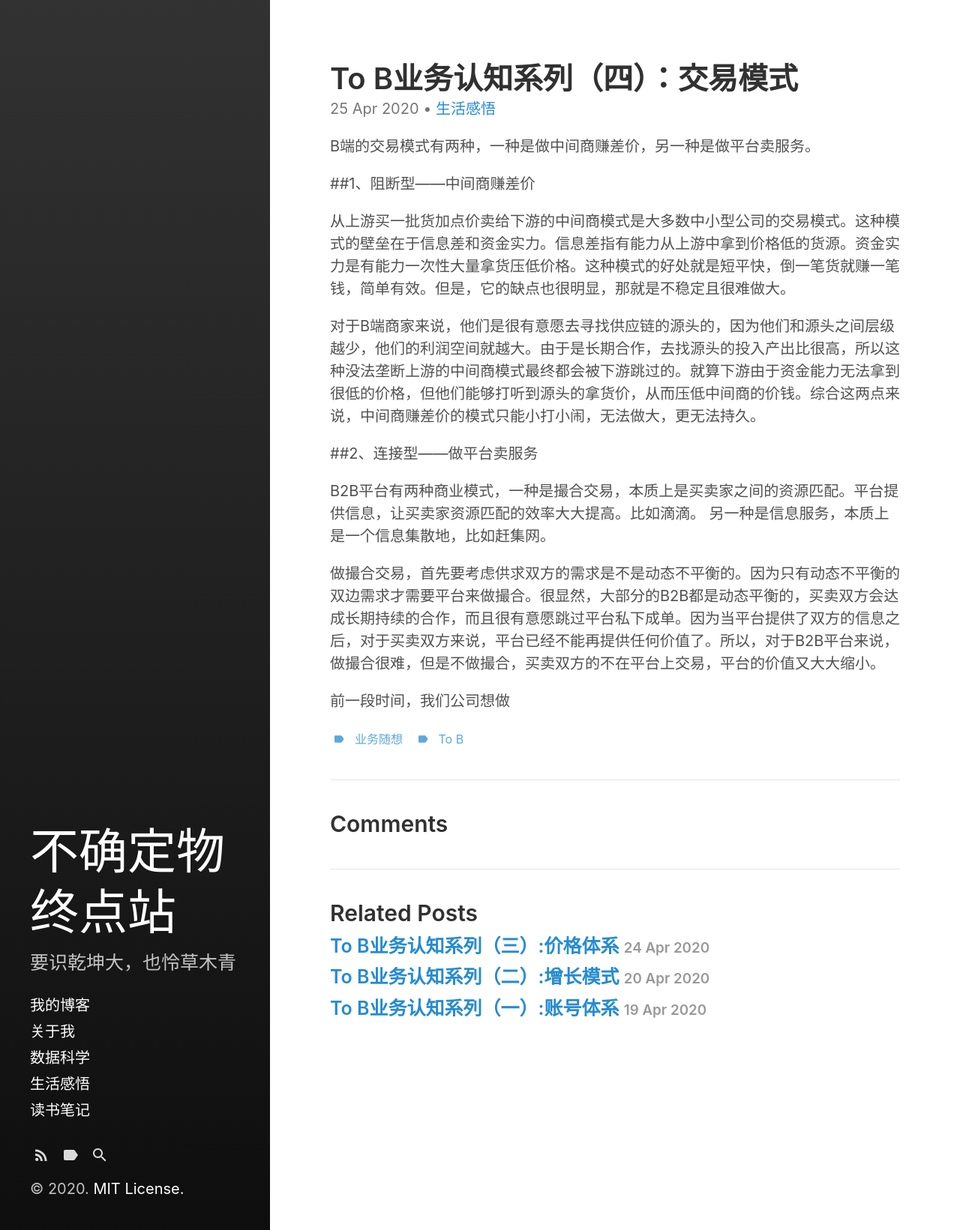
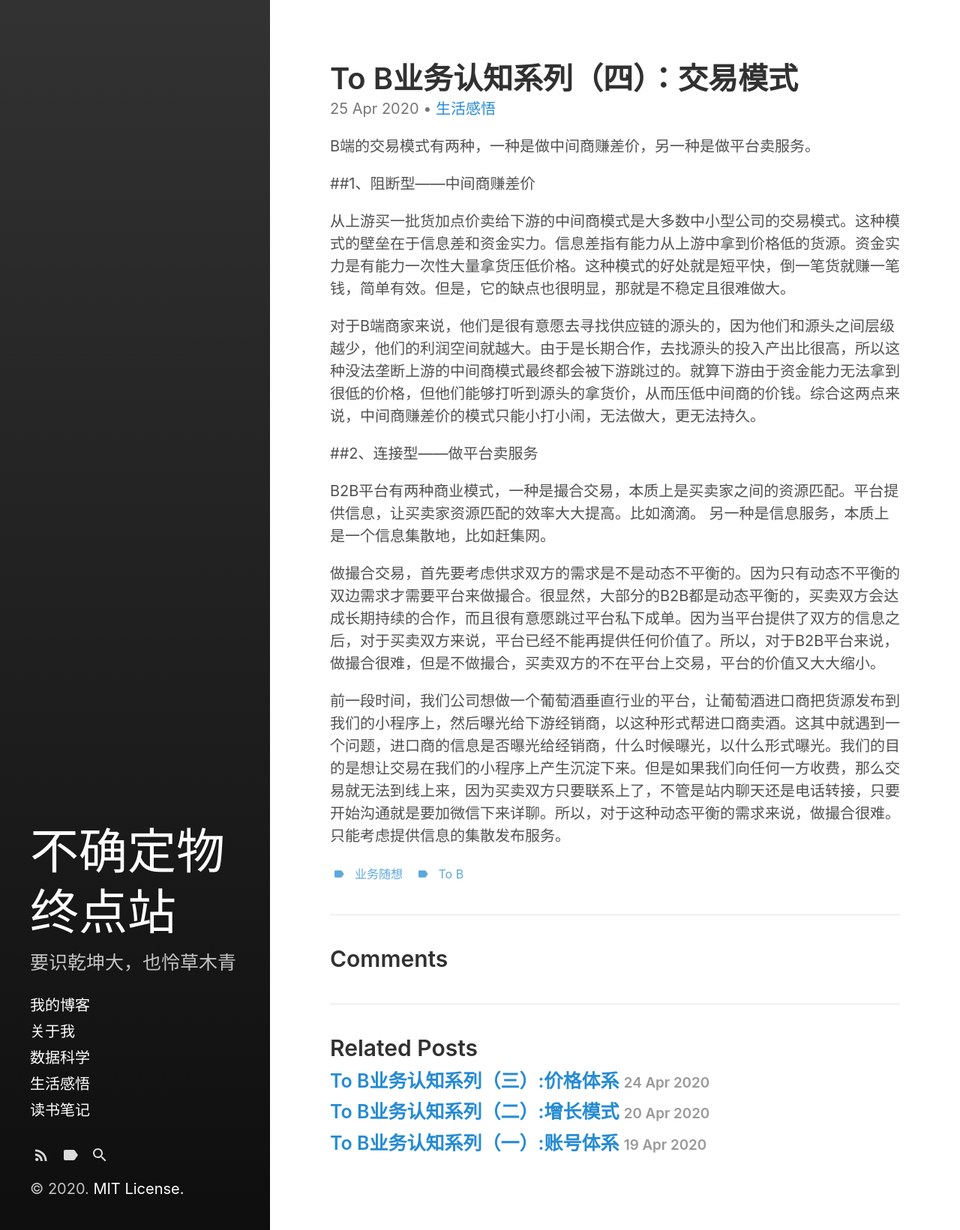
Before and after one commit to Bin0Lin/Bin0Lin.github.io, a Jekyll site: the page built from _posts/2020-04-25-To B业务认知系列（四）：交易模式.md, in a window 1280 px wide. Shown: the whole page at 75% size. Built offline with Jekyll 4.4.1, drawn with Linux system fonts in a browser that asks for light colours.

Commit message:
Update 2020-04-25-To B业务认知系列（四）：交易模式.md

```diff
--- a/_posts/2020-04-25-To B业务认知系列（四）：交易模式.md
+++ b/_posts/2020-04-25-To B业务认知系列（四）：交易模式.md
@@ -23,4 +23,4 @@ B2B平台有两种商业模式，一种是撮合交易，本质上是买卖家
 
 做撮合交易，首先要考虑供求双方的需求是不是动态不平衡的。因为只有动态不平衡的双边需求才需要平台来做撮合。很显然，大部分的B2B都是动态平衡的，买卖双方会达成长期持续的合作，而且很有意愿跳过平台私下成单。因为当平台提供了双方的信息之后，对于买卖双方来说，平台已经不能再提供任何价值了。所以，对于B2B平台来说，做撮合很难，但是不做撮合，买卖双方的不在平台上交易，平台的价值又大大缩小。
 
-前一段时间，我们公司想做
+前一段时间，我们公司想做一个葡萄酒垂直行业的平台，让葡萄酒进口商把货源发布到我们的小程序上，然后曝光给下游经销商，以这种形式帮进口商卖酒。这其中就遇到一个问题，进口商的信息是否曝光给经销商，什么时候曝光，以什么形式曝光。我们的目的是想让交易在我们的小程序上产生沉淀下来。但是如果我们向任何一方收费，那么交易就无法到线上来，因为买卖双方只要联系上了，不管是站内聊天还是电话转接，只要开始沟通就是要加微信下来详聊。所以，对于这种动态平衡的需求来说，做撮合很难。只能考虑提供信息的集散发布服务。
```
